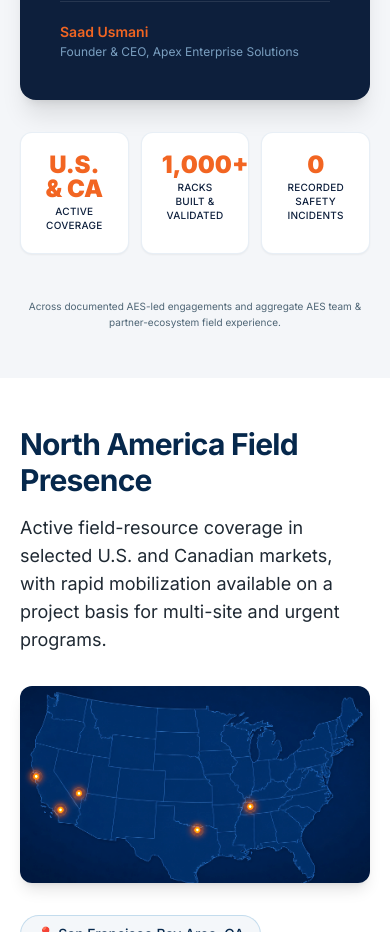
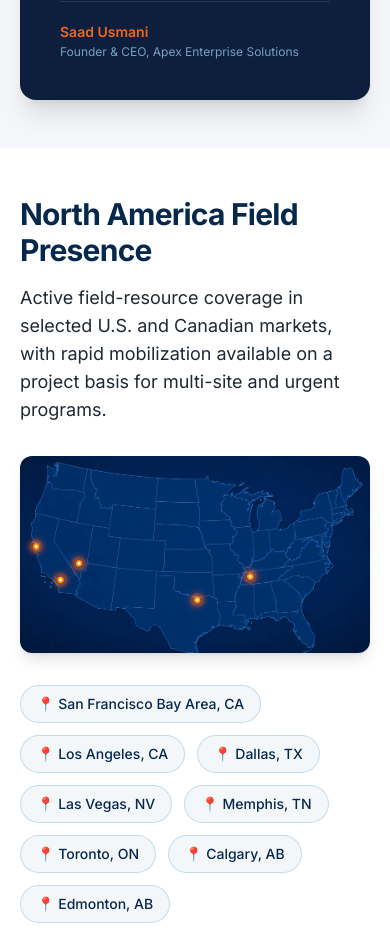
Before and after one commit to saadapex/aes-website, a Next.js app: page /about in a window 390 px wide. Shown: the part 3620-4552 px from the top of the page. Built offline with nearby package versions, Linux system fonts and the light colour scheme; no server answers.

Commit message:
Marketing audit fixes: security headers, per-page OG, stat band, schema upgrades, sticky mobile bar, exit intent, llms-full

```diff
--- a/src/app/about/page.tsx
+++ b/src/app/about/page.tsx
@@ -142,24 +142,7 @@ export default function AboutPage() {
                 <p className="text-[#7A9FC0] text-xs mt-0.5">Founder &amp; CEO, Apex Enterprise Solutions</p>
               </div>
             </div>
-            {/* Stat row — three clean, distinct cards. */}
-            <div className="grid grid-cols-3 gap-3">
-              <div className="bg-white rounded-xl p-5 border border-[#1E5FA8]/10 text-center shadow-sm">
-                <p className="text-[#F26522] text-2xl lg:text-3xl font-black mb-1 leading-none">U.S. &amp; CA</p>
-                <p className="text-[#0D1F3C] text-[10px] lg:text-xs uppercase tracking-wide font-medium leading-snug">Active Coverage</p>
-              </div>
-              <div className="bg-white rounded-xl p-5 border border-[#1E5FA8]/10 text-center shadow-sm">
-                <p className="text-[#F26522] text-2xl lg:text-3xl font-black mb-1 leading-none">1,000+</p>
-                <p className="text-[#0D1F3C] text-[10px] lg:text-xs uppercase tracking-wide font-medium leading-snug">Racks Built &amp; Validated</p>
-              </div>
-              <div className="bg-white rounded-xl p-5 border border-[#1E5FA8]/10 text-center shadow-sm">
-                <p className="text-[#F26522] text-2xl lg:text-3xl font-black mb-1 leading-none">0</p>
-                <p className="text-[#0D1F3C] text-[10px] lg:text-xs uppercase tracking-wide font-medium leading-snug">Recorded Safety Incidents</p>
-              </div>
-            </div>
-            <p className="text-[10px] text-[#4E6575] text-center mt-3 leading-relaxed">
-              Across documented AES-led engagements and aggregate AES team &amp; partner-ecosystem field experience.
-            </p>
+
           </div>
         </div>
       </section>
```
